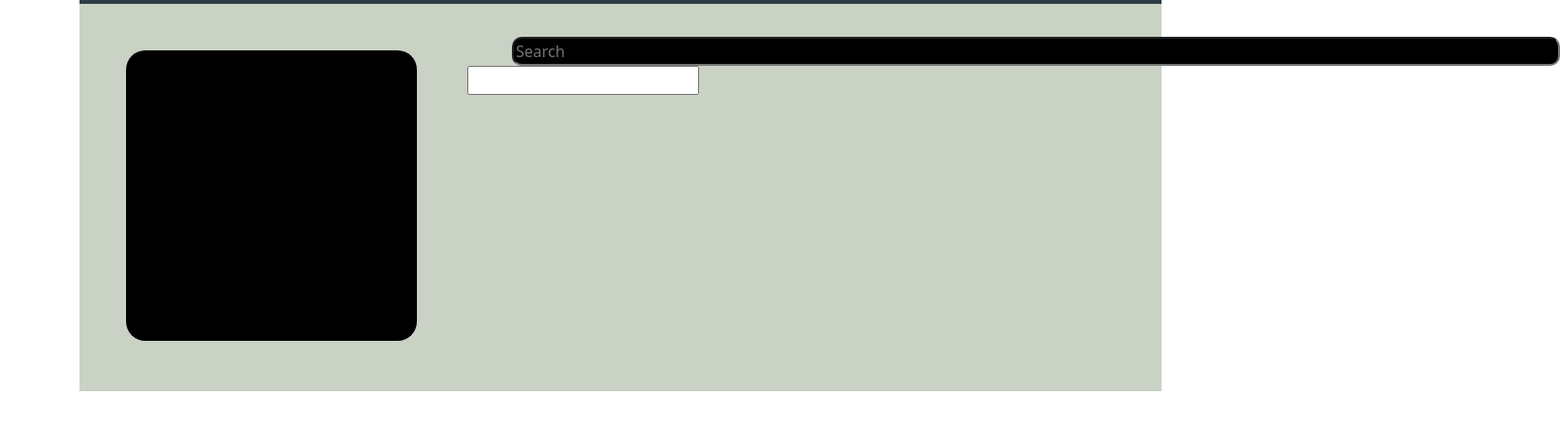
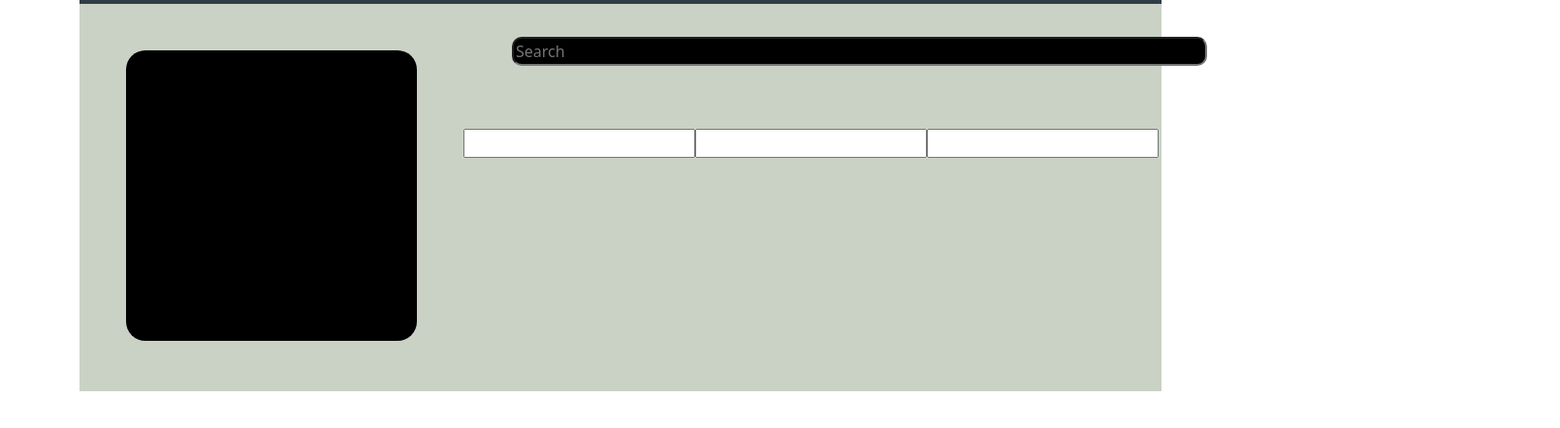
Before and after one commit to Mr-Dhineshraj/FsdWd56-js-Task, a plain HTML site: page index.html in a window 1280 px wide. Shown: the part 96-538 px from the top of the page at 97% size, 1609 px wide, since content can reach past the window. Drawn offline with nearby package versions, Linux system fonts and the light colour scheme.

Commit message:
last update

```diff
--- a/Src/Style/index.css
+++ b/Src/Style/index.css
@@ -39,10 +39,17 @@
 }
 
 #search{
-    width:200%;
+    width:100%;
     margin-top: 10px;
     margin-left: 50px;
     border-radius: 10px;
     background-color: black;
 
 }
+.box{
+    margin-top: 30px;
+    height: 100px;
+    display: flex;
+    justify-content: space-around;
+    align-items: center;
+}
--- a/index.html
+++ b/index.html
@@ -18,29 +18,40 @@
     />
   </head>
   <body>
+    <section>
       <div class="container">
         <div class="row-fluid header">
-        <div class="col-5 logo ">
-          <img src="./Src/icon/github.svg" alt="github-icon" class="img-fluid">
+          <div class="col-5 logo">
+            <img
+              src="./Src/icon/github.svg"
+              alt="github-icon"
+              class="img-fluid"
+            />
           </div>
           <div class="col-7">
             <h5>GITHUB</h5>
           </div>
-
         </div>
         <div class="row-fluid backGround">
           <div class="col-4 d-flex m-5 largeBox"></div>
 
-        <div class="row-fluid d-flex j" >
+          <div class="row-fluid d-flex ">
             <form action="search">
               <label for="search"></label>
-          <input type="search" id="search" placeholder="Search">
+              <input type="search" id="search" placeholder="Search" />
+              <div class="d-flex box justify-content-around">
               <label for="textPoint"></label>
-          <input type="text" id="textPoint" >
+              <input type="text" id="textPoint" />
+              <label for="textPoint"></label>
+              <input type="text" id="textPoint1" />
+              <label for="textPoint"></label>
+              <input type="text" id="textPoint2" />
+            </div>
             </form>
           </div>
         </div>
       </div>
+    </section>
 
     <script src="./Src/script/index.js"></script>
     <script
```
Also changed, not shown: Src/icon/guvi images.png (added). Lines whose indentation alone changed are shown as unchanged.
